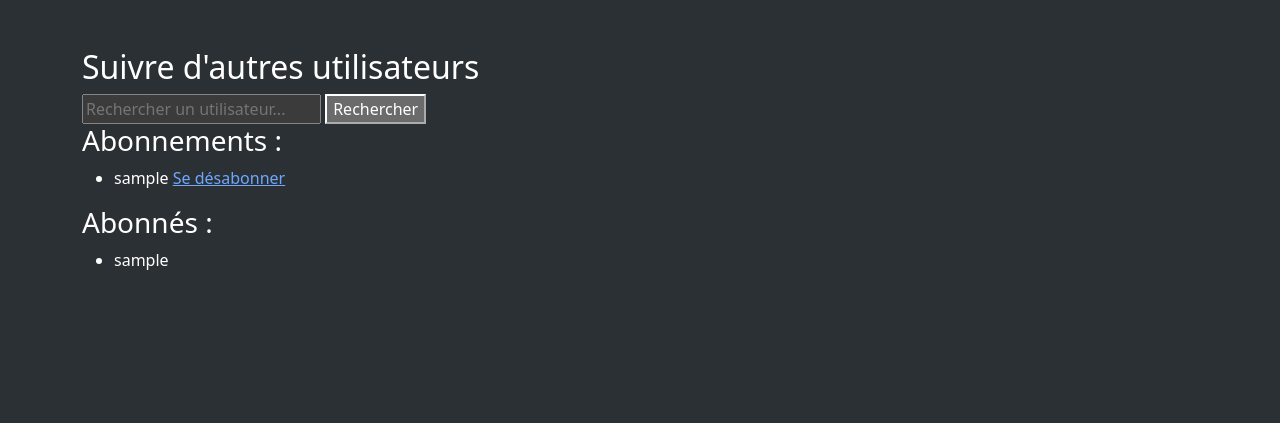
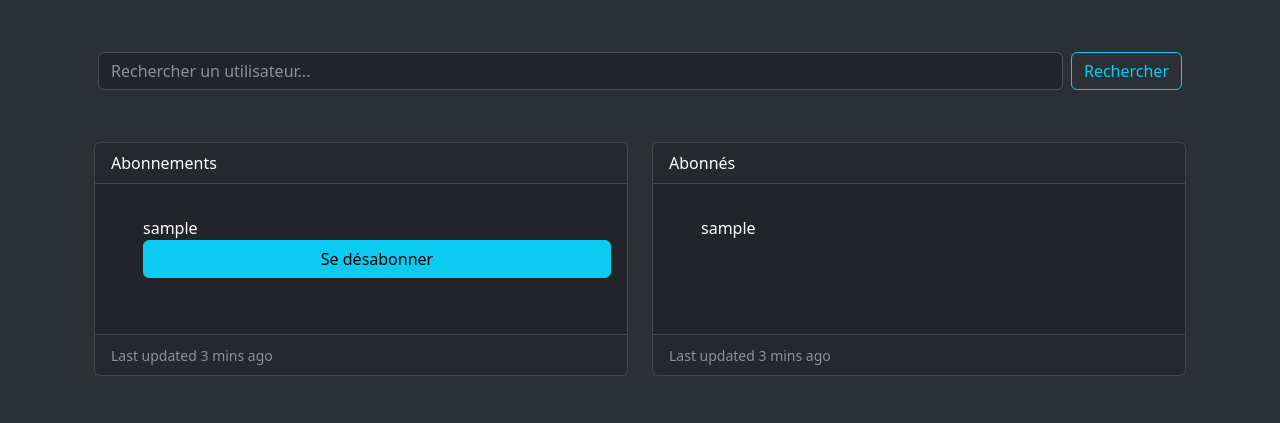
Before and after one commit to thehanatos/P9_LitReview, a Django app: page /subscriptions/ in a window 1280 px wide. Shown: the part 56-479 px from the top of the page. Run offline with Django 5.2, Linux system fonts and the light colour scheme; a user stored in the database is signed in; tables that the repository leaves empty hold one stand-in row (values such as "Sample post").

Commit message:
styling subscriptions' page

```diff
--- a/litreview/templates/subscriptions/subscriptions.html
+++ b/litreview/templates/subscriptions/subscriptions.html
@@ -1,54 +1,98 @@
 {% extends 'base.html' %}
 
 {% block content %}
-<h2>Suivre d'autres utilisateurs</h2>
+<div class="container-fluid">
+    {% comment %} <h5>Suivre d'autres utilisateurs</h5> {% endcomment %}
 
     <!-- Search bar -->
-<form method="GET" action="{% url 'subscriptions:subscriptions_view' %}">
-    <input type="text" name="q" placeholder="Rechercher un utilisateur..." value="{{ query }}">
-    <button type="submit">Rechercher</button>
+
+    <div class="col-sd-12 p-1">
+        <form class="d-flex" role="search" method="GET" action="{% url 'subscriptions:subscriptions_view' %}">
+        <input class="form-control me-2" type="text" name="q" placeholder="Rechercher un utilisateur..." value="{{ query }}" aria-label="Search">
+        <button class="btn btn-outline-info" type="submit">Rechercher</button>
         </form>
+    </div>
+
+
+    </br>
 
     <!-- Search results -->
     {% if query %}
-    <h3>Résultats pour "{{ query }}"</h3>
+        <br/>
+        <div class="card text-bg-dark mb-3" >
+            <div class="card-header">Résultats pour : "{{ query }}"</div>
+            <div class="card-body">
+            {% comment %} <h5 class="card-title">Résultats pour : "{{ query }}"</h5> {% endcomment %}
+            <p class="card-text">
                 <ul>
                     {% for user in users %}
-            <li>
-                {{ user.username }}
+                        <li class="list-group-item btn-group-vertical">
+                            <br>
+                            {{ user.username }} <br>
                             {% if user.id in following_user_ids %}
-                    <a href="{% url 'subscriptions:unfollow_user' user.id %}">Se désabonner</a>
+                                <button type="button" class="btn btn-info" style="max-width: 35rem;" onclick="location.href='{% url 'subscriptions:unfollow_user' user.id %}'">Se désabonner</button>
                             {% else %}
-                    <a href="{% url 'subscriptions:follow_user' user.id %}">S'abonner</a>
+                                <button type="button" class="btn btn-info" style="max-width: 35rem;" onclick="location.href='{% url 'subscriptions:follow_user' user.id %}'">S'abonner</button>
                             {% endif %}
                         </li>
                     {% empty %}
-            <li>Aucun utilisateur trouvé.</li>
+                        <li class="list-group-item">Aucun utilisateur trouvé.</li>
                     {% endfor %}
                 </ul>
+            </p>
+            </div>
+        </div>
     {% endif %}
-
+    <br/>
+    <div class="row row-cols-1 row-cols-md-2 g-4">
         <!-- List of my subscriptions -->
-<h3>Abonnements :</h3>
+        <div class="col">
+            <div class="card text-bg-dark h-100">
+            <div class="card-header">Abonnements</div>
+            <div class="card-body">
+            {% comment %} <h5 class="card-title">Abonnements</h5> {% endcomment %}
+            <p class="card-text">
                 <ul>
                     {% for sub in following %}
-        <li>
+                        <li class="list-group-item btn-group-vertical">
                             {{ sub.followed.username }}
-            <a href="{% url 'subscriptions:unfollow_user' sub.followed.id %}">Se désabonner</a>
+                            <button type="button" class="btn btn-info" onclick="location.href='{% url 'subscriptions:unfollow_user' sub.followed.id %}'">Se désabonner</button>
+                            &nbsp;
                         </li>
                     {% empty %}
-        <li>Vous ne suivez personne.</li>
+                        <li class="list-group-item">Vous ne suivez personne.</li>
                     {% endfor %}
                 </ul>
-
+            </p>
+            </div>
+            <div class="card-footer">
+            <small class="text-body-secondary">Last updated 3 mins ago</small>
+            </div>
+        </div>
+        </div>
         <!-- List of my followers -->
-<h3>Abonnés :</h3>
+        <div class="col">
+            <div class="card text-bg-dark h-100">
+                <div class="card-header">Abonnés</div>
+                <div class="card-body">
+                    {% comment %} <h5 class="card-title">Abonnés</h5> {% endcomment %}
+                    <p class="card-text">
                         <ul>
                             {% for sub in followers %}
-        <li>{{ sub.follower.username }}</li>
+                                <li class="list-group-item">{{ sub.follower.username }}</li><br>
                             {% empty %}
-        <li>Personne ne vous suit.</li>
+                                <li class="list-group-item">Personne ne vous suit.</li>
                             {% endfor %}
                         </ul>
-
+                    </p>
+                </div>
+                <div class="card-footer">
+                    <small class="text-body-secondary">Last updated 3 mins ago</small>
+                </div>
+            </div>
+        </div>
+    </div>
+    <br/>
+    <br/>
+</div>
 {% endblock %}
```
Lines whose indentation alone changed are shown as unchanged.
